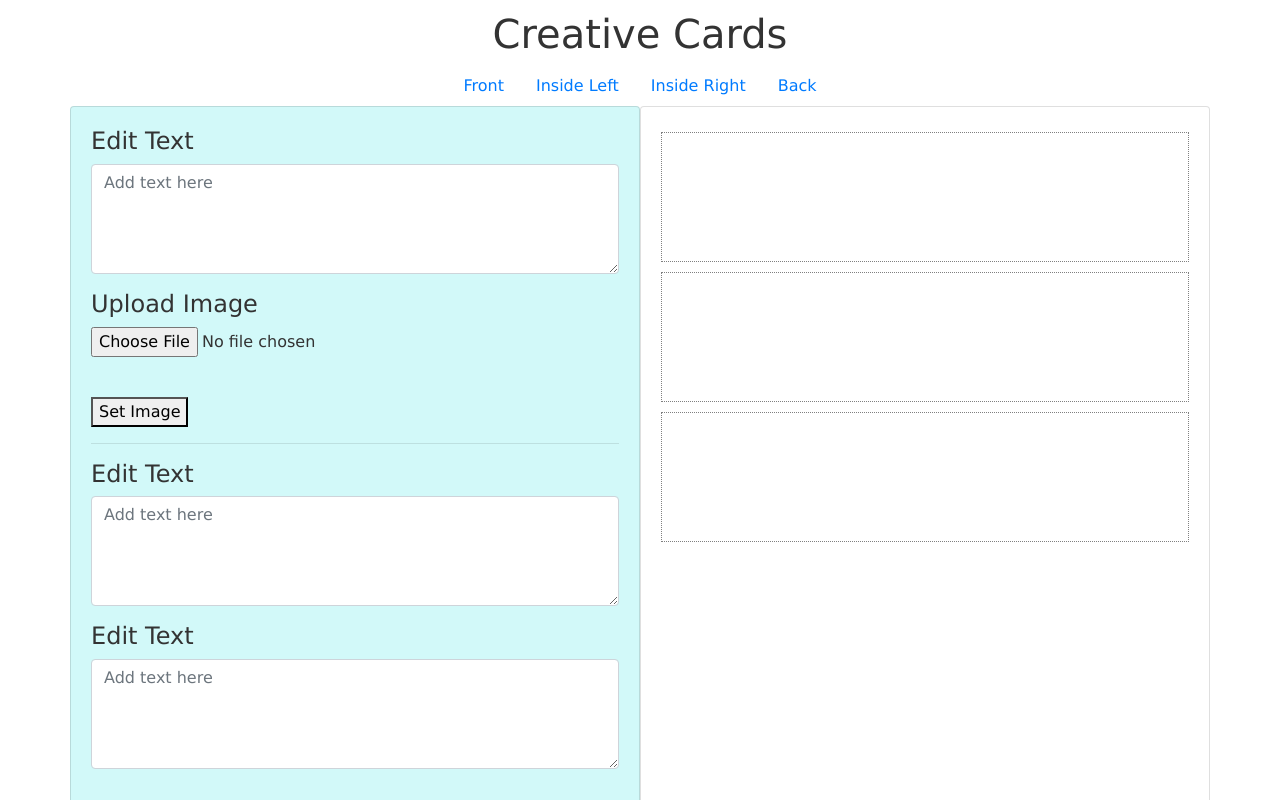
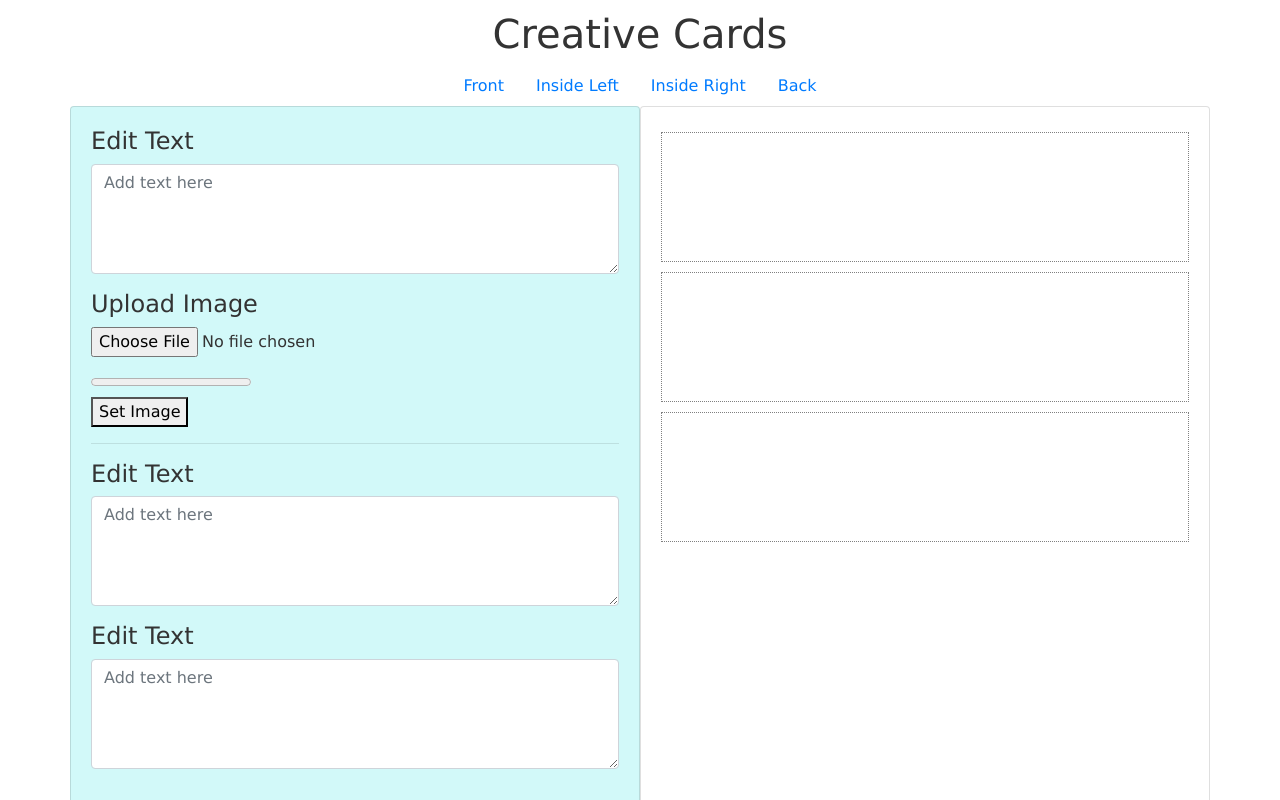
Before and after one commit to graysonlee123/vue-creative-cards, a Vue app: page / in a window 1280 px wide. Shown: the top 800 px of the page. Built offline with nearby package versions, Linux system fonts and the light colour scheme; no server answers.

Commit message:
adds image upload progress bar; emits image name to parent component

```diff
--- a/src/components/card/CardFront.vue
+++ b/src/components/card/CardFront.vue
@@ -2,12 +2,13 @@
   <div class="row">
     <div class="col-sm-6 card edit-area">
       <cc-text-input @displayTextChanged="textBoxValue1 = $event"></cc-text-input>
-      <cc-image-upload></cc-image-upload>
-      <hr>
+      <cc-image-upload @displayImageChanged="imageName = $event"></cc-image-upload>
+      <hr />
       <cc-text-input @displayTextChanged="textBoxValue2 = $event"></cc-text-input>
       <cc-text-input @displayTextChanged="textBoxValue3 = $event"></cc-text-input>
     </div>
     <div class="col-sm-6 card card-display">
+      {{ imageName }}
       <cc-text-output :displayText="textBoxValue1" :containerHeight="130"></cc-text-output>
       <cc-text-output :displayText="textBoxValue2" :containerHeight="130"></cc-text-output>
       <cc-text-output :displayText="textBoxValue3" :containerHeight="130"></cc-text-output>
@@ -25,7 +26,8 @@ export default {
     return {
       textBoxValue1: "",
       textBoxValue2: "",
-      textBoxValue3: ""
+      textBoxValue3: "",
+      imageName: ""
     };
   },
   components: {
--- a/src/components/card/ImageUpload.vue
+++ b/src/components/card/ImageUpload.vue
@@ -5,6 +5,7 @@
       <div class="form-group">
         <input type="file" class="form-control-file" id="fileUpload" @change="uploadFile" />
       </div>
+      <progress value="0" max="100" id="progressBar"></progress>
       <br />
       <img id="image" />
       <button type="button" id="setImageButton">Set Image</button>
@@ -27,14 +28,24 @@ export default {
       const storageRef = Firebase.storage().ref(
         "user_uploads/" + this.file.name
       );
-      storageRef.put(this.file);
+      const upload = storageRef.put(this.file);
 
+      // Create thumbnail
       const reader = new FileReader();
       reader.readAsDataURL(this.file);
 
       reader.onload = function(f) {
         document.getElementById("image").src = f.target.result;
       };
+
+      // Progress bar
+      upload.on("state_changed", function(snapshot) {
+        let progress = (snapshot.bytesTransferred / snapshot.totalBytes) * 100;
+
+        document.getElementById("progressBar").value = progress;
+      });
+
+      this.$emit('displayImageChanged', this.file.name);
     }
   }
 };
```
